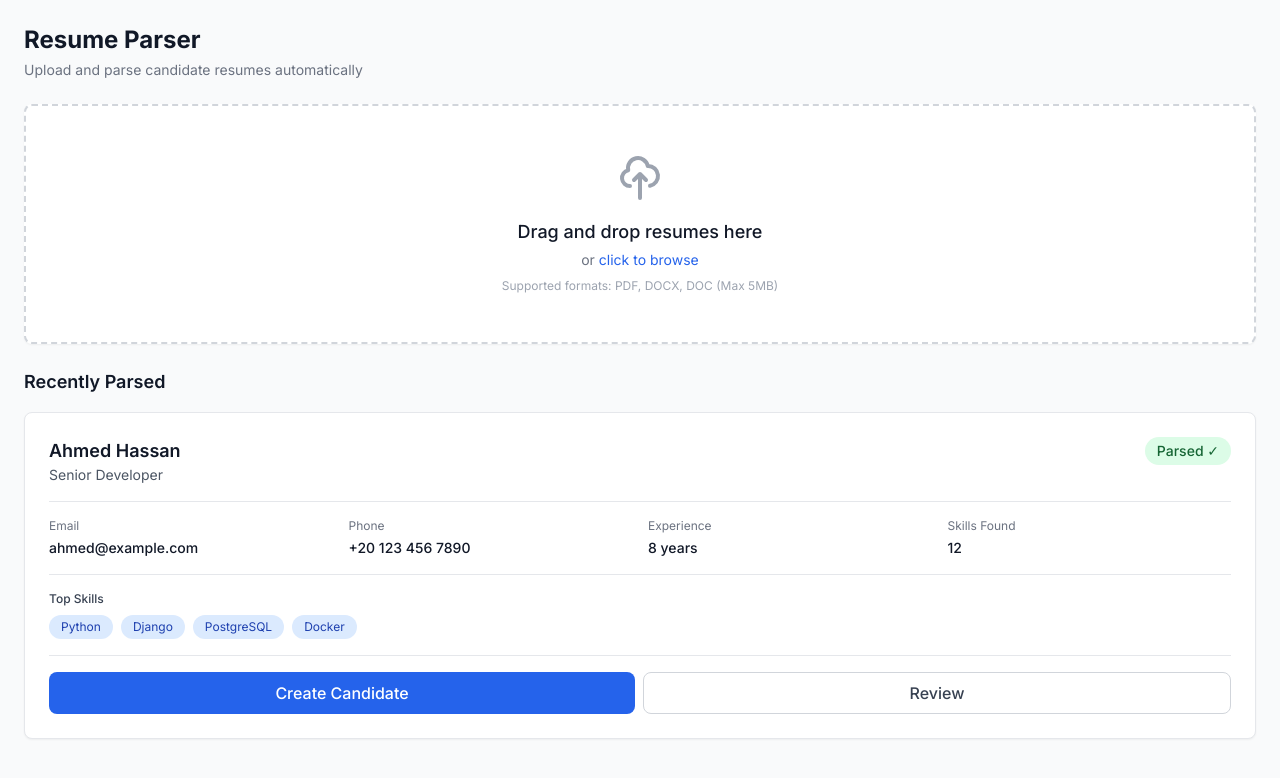
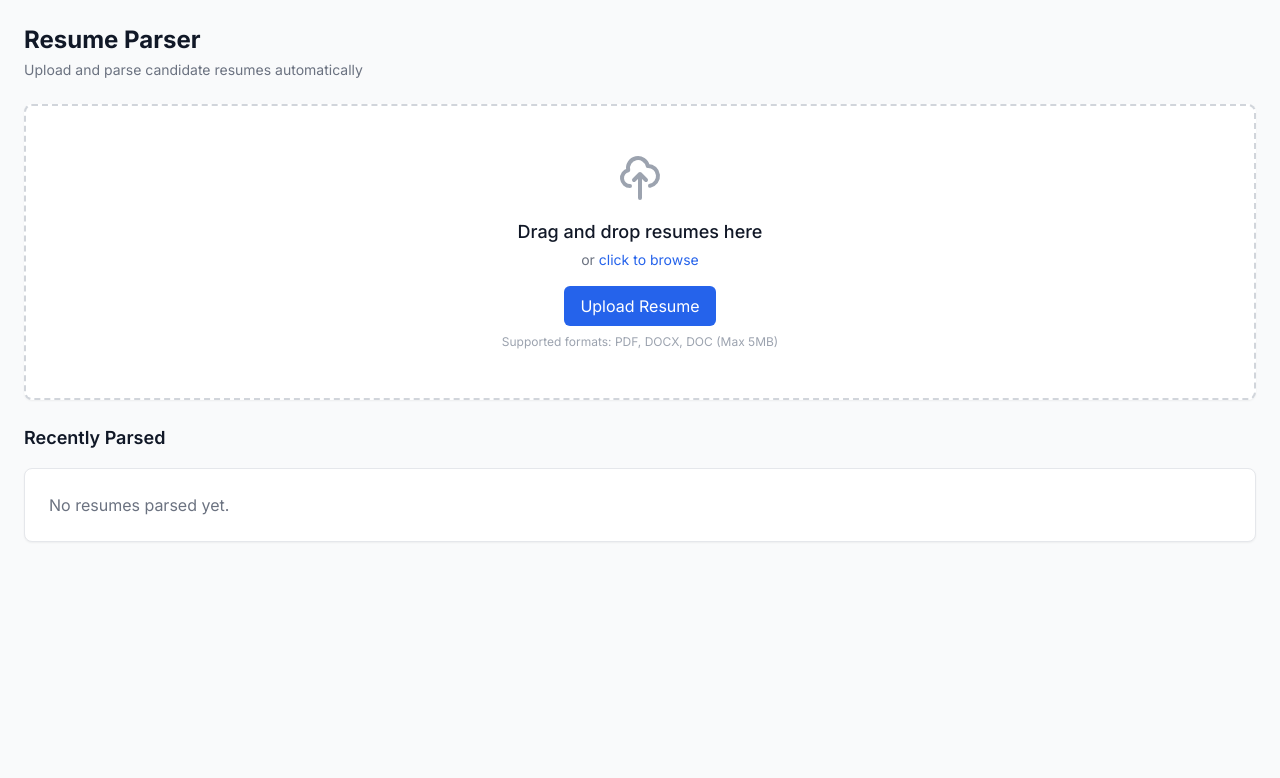
Before and after one commit to 6838gamal/Ai-Recruitment-platform, a Python web app: template app/templates/resume_parser/list.html in a window 1280 px wide. Shown: the top 778 px of the page. Run offline with Jinja, Linux system fonts and the light colour scheme; the template is opened without the code that fills it, so the values that code supplies are empty; some libraries are stand-ins or nearby versions.

Commit message:
feat(resume_parser): make list.html interactive with HTMX upload form and resumes container

```diff
--- a/app/templates/resume_parser/list.html
+++ b/app/templates/resume_parser/list.html
@@ -8,69 +8,57 @@
     <p class="mt-1 text-sm text-gray-500 dark:text-gray-400">Upload and parse candidate resumes automatically</p>
   </div>
 
-  <!-- Upload Area -->
-  <div class="bg-white dark:bg-gray-800 rounded-lg shadow-sm border-2 border-dashed border-gray-300 dark:border-gray-600 p-12 mb-6 text-center hover:border-primary-400 dark:hover:border-primary-600 transition-colors cursor-pointer">
+  <!-- Upload Area (keeps same look; adds HTMX form) -->
+  <div class="bg-white dark:bg-gray-800 rounded-lg shadow-sm border-2 border-dashed border-gray-300 dark:border-gray-600 p-12 mb-6 text-center hover:border-primary-400 dark:hover:border-primary-600 transition-colors">
     <svg class="mx-auto h-12 w-12 text-gray-400 mb-4" fill="none" stroke="currentColor" viewBox="0 0 24 24">
       <path stroke-linecap="round" stroke-linejoin="round" stroke-width="2" d="M7 16a4 4 0 01-.88-7.903A5 5 0 1115.9 6L16 6a5 5 0 011 9.9M15 13l-3-3m0 0l-3 3m3-3v12"/>
     </svg>
     <p class="text-lg font-medium text-gray-900 dark:text-white mb-1">Drag and drop resumes here</p>
     <p class="text-sm text-gray-500 dark:text-gray-400">or <span class="text-primary-600 hover:text-primary-700 dark:text-primary-400">click to browse</span></p>
+
+    <form id="resume-upload-form" hx-post="/resume-parser/parse" hx-encoding="multipart/form-data" hx-target="#resumes-list" hx-swap="afterbegin" class="mt-4 inline-block">
+      <input type="file" name="file" accept=".pdf,.doc,.docx" required class="hidden" id="resume-file-input"/>
+      <button type="button" onclick="document.getElementById('resume-file-input').click()" class="px-4 py-2 bg-primary-600 text-white rounded-md">Upload Resume</button>
+    </form>
+
     <p class="text-xs text-gray-400 dark:text-gray-500 mt-2">Supported formats: PDF, DOCX, DOC (Max 5MB)</p>
   </div>
 
-  <!-- Parsed Resumes -->
-  <div class="space-y-4">
+  <!-- Parsed Resumes container (HTMX will insert partial rows here) -->
+  <div class="space-y-4" id="resumes-list">
     <h3 class="text-lg font-semibold text-gray-900 dark:text-white mb-4">Recently Parsed</h3>
 
-    <div class="bg-white dark:bg-gray-800 rounded-lg shadow-sm border border-gray-200 dark:border-gray-700 p-6">
-      <div class="flex items-start justify-between mb-4">
-        <div>
-          <h4 class="text-lg font-semibold text-gray-900 dark:text-white">Ahmed Hassan</h4>
-          <p class="text-sm text-gray-600 dark:text-gray-400">Senior Developer</p>
-        </div>
-        <span class="inline-flex items-center px-3 py-1 rounded-full text-sm font-medium bg-green-100 dark:bg-green-900/30 text-green-800 dark:text-green-300">
-          Parsed ✓
-        </span>
+    {% if resumes %}
+      {% for r in resumes %}
+        {% with resume = r %}
+          {% include "resume_parser/partials/resume_row.html" %}
+        {% endwith %}
+      {% endfor %}
+    {% else %}
+      <div class="bg-white dark:bg-gray-800 rounded-lg shadow-sm border border-gray-200 dark:border-gray-700 p-6">
+        <p class="text-gray-500 dark:text-gray-400">No resumes parsed yet.</p>
       </div>
-
-      <div class="grid grid-cols-2 md:grid-cols-4 gap-4 py-4 border-t border-b border-gray-200 dark:border-gray-700">
-        <div>
-          <p class="text-xs text-gray-500 dark:text-gray-400 mb-1">Email</p>
-          <p class="text-sm font-medium text-gray-900 dark:text-white">ahmed@example.com</p>
-        </div>
-        <div>
-          <p class="text-xs text-gray-500 dark:text-gray-400 mb-1">Phone</p>
-          <p class="text-sm font-medium text-gray-900 dark:text-white">+20 123 456 7890</p>
-        </div>
-        <div>
-          <p class="text-xs text-gray-500 dark:text-gray-400 mb-1">Experience</p>
-          <p class="text-sm font-medium text-gray-900 dark:text-white">8 years</p>
-        </div>
-        <div>
-          <p class="text-xs text-gray-500 dark:text-gray-400 mb-1">Skills Found</p>
-          <p class="text-sm font-medium text-gray-900 dark:text-white">12</p>
-        </div>
-      </div>
-
-      <div class="mt-4">
-        <p class="text-xs font-medium text-gray-700 dark:text-gray-300 mb-2">Top Skills</p>
-        <div class="flex flex-wrap gap-2">
-          <span class="text-xs bg-blue-100 dark:bg-blue-900/30 text-blue-800 dark:text-blue-300 px-3 py-1 rounded-full">Python</span>
-          <span class="text-xs bg-blue-100 dark:bg-blue-900/30 text-blue-800 dark:text-blue-300 px-3 py-1 rounded-full">Django</span>
-          <span class="text-xs bg-blue-100 dark:bg-blue-900/30 text-blue-800 dark:text-blue-300 px-3 py-1 rounded-full">PostgreSQL</span>
-          <span class="text-xs bg-blue-100 dark:bg-blue-900/30 text-blue-800 dark:text-blue-300 px-3 py-1 rounded-full">Docker</span>
-        </div>
-      </div>
-
-      <div class="mt-4 pt-4 border-t border-gray-200 dark:border-gray-700 flex gap-2">
-        <button class="flex-1 px-4 py-2 bg-primary-600 hover:bg-primary-700 text-white font-medium rounded-lg transition-colors">
-          Create Candidate
-        </button>
-        <button class="flex-1 px-4 py-2 border border-gray-300 dark:border-gray-600 text-gray-700 dark:text-gray-300 hover:bg-gray-50 dark:hover:bg-gray-700 font-medium rounded-lg transition-colors">
-          Review
-        </button>
-      </div>
-    </div>
+    {% endif %}
   </div>
 </div>
+
+<!-- HTMX + small client helper (place before </body>) -->
+<script src="https://unpkg.com/htmx.org@1.10.1"></script>
+<script>
+  document.addEventListener('change', function (e) {
+    if (e.target && e.target.id === 'resume-file-input') {
+      const form = document.getElementById('resume-upload-form');
+      const file = e.target.files[0];
+      // client-side size guard (5MB)
+      if (file && file.size > 5 * 1024 * 1024) {
+        alert('File too large (max 5MB).');
+        e.target.value = '';
+        return;
+      }
+      form.submit();
+      // clear input so same filename can be uploaded again later
+      e.target.value = '';
+    }
+  });
+</script>
 {% endblock %}
```
